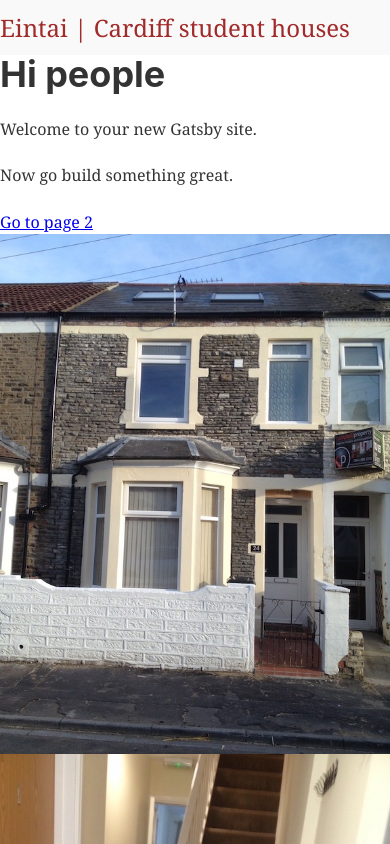
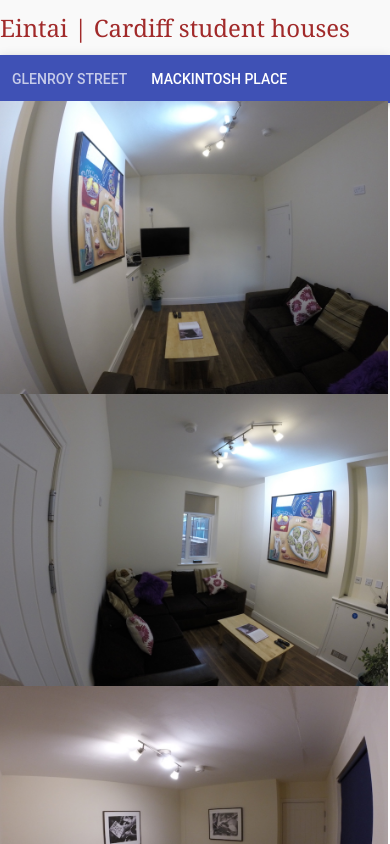
Before and after one commit to joseffsmith/gatsby-eintai, a Gatsby site: page / in a window 390 px wide. Shown: the top 844 px of the page. Built offline with nearby package versions, Linux system fonts and the light colour scheme; Gatsby itself is replaced by a stand-in of ours.

Commit message:
fixing image sizes - next, responsive drawer for nav

```diff
--- a/package.json
+++ b/package.json
@@ -5,6 +5,7 @@
   "version": "0.1.0",
   "author": "Kyle Mathews <mathews.kyle@gmail.com>",
   "dependencies": {
+    "@material-ui/core": "^3.9.3",
     "babel-plugin-styled-components": "^1.10.0",
     "gatsby": "^2.0.115",
     "gatsby-image": "^2.0.29",
--- a/src/pages/index.js
+++ b/src/pages/index.js
@@ -2,24 +2,64 @@ import React, { Component } from "react"
 import styled from "styled-components"
 import { Link } from "gatsby"
 import Img from "gatsby-image";
+
+import AppBar from '@material-ui/core/AppBar';
+import Tabs from '@material-ui/core/Tabs';
+import Tab from '@material-ui/core/Tab';
+
+import GridList from '@material-ui/core/GridList';
+import GridListTile from '@material-ui/core/GridListTile';
 
 import Layout from "../components/layout"
 import SEO from "../components/seo"
 import { graphql } from "gatsby"
 
 const IndexPage = ({ data }) => {
-  const { edges: glenroyImageData } = data.GlenroyImgs
-  const { edges: mackintoshImageData } = data.MackintoshImgs
   return (
     <Layout>
-      <SEO title="Home" keywords={[`gatsby`, `application`, `react`]} />
-      <h1>Hi people</h1>
-      <p>Welcome to your new Gatsby site.</p>
-      <p>Now go build something great.</p>
-      <Link to="/page-2/">Go to page 2</Link>
-      <Images houseImgs={glenroyImageData} />
+      <SEO title="Home" keywords={[`cardiff`, `student`, `houses`]} />
+      {/* <Link to="/page-2/">Go to page 2</Link> */}
+      <HouseTabs data={data}/>
     </Layout>
   )
+}
+
+class HouseTabs extends Component {
+  constructor(props) {
+    super(props)
+    this.state={value:1}
+  }
+
+  handleChange = (event, value) => {
+    this.setState({ value });
+  };
+
+  render() {
+    const { value } = this.state;
+    const { edges: glenroyImageData } = this.props.data.GlenroyImgs
+    const { edges: mackintoshImageData } = this.props.data.MackintoshImgs
+
+    return (
+      <div>
+        <AppBar position="static">
+          <Tabs value={value} onChange={this.handleChange}>
+            <Tab label="Glenroy Street" />
+            <Tab label="Mackintosh Place" />
+          </Tabs>
+        </AppBar>
+        {value === 0 &&
+          <GridList cellHeight={160} cols={3} style={{'width':'100%','height':'100%','margin':'0 auto'}}>
+            <Images houseImgs={glenroyImageData} />
+          </GridList>
+        }
+        {value === 1 &&
+          <GridList cellHeight={160} cols={3} style={{'width':'100%','height':'100%',}}>
+            <Images houseImgs={mackintoshImageData} />
+          </GridList>
+        }
+      </div>
+    );
+  }
 }
 
 class Images extends Component {
@@ -33,13 +73,19 @@ class Images extends Component {
       const imgSizes = img.node.childImageSharp.sizes
       return (
         <Img
+          style={{
+            // 'minWidth': '300px',
+            'width':'100%',
+        }}
         key={img.node.name}
         title={img.node.name}
         sizes={imgSizes}
       />
     )
   })
-    return jsxelems
+  return (
+    jsxelems
+  )
 }
 }
 
```
Also changed, not shown: 1 other file. Lines whose indentation alone changed are shown as unchanged.
